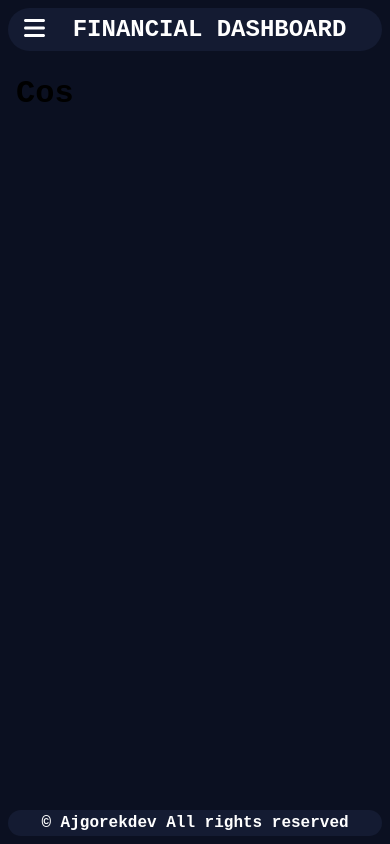
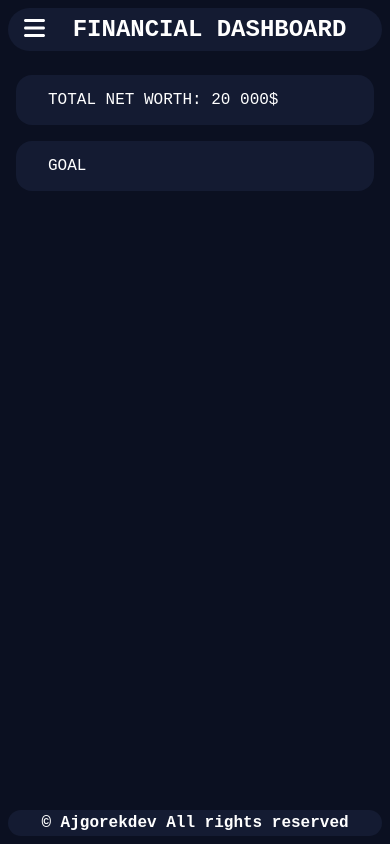
Before and after one commit to Ajgorek04/Financial-Dashboard_NEXTJS, a Next.js app: page / in a window 390 px wide. Built offline with nearby package versions, Linux system fonts and the light colour scheme.

Commit message:
networth and goal page

```diff
--- /dev/null
+++ b/src/app/components/FinancialBox/FinancialBox.jsx
@@ -0,0 +1,5 @@
+import styles from "./FinancialBox.module.css";
+
+export function FinancialBox({ children }) {
+  return <div className={styles.financialBox}>{children}</div>;
+}
--- /dev/null
+++ b/src/app/components/FinancialBox/FinancialBox.module.css
@@ -0,0 +1,6 @@
+.financialBox {
+  background-color: #141b32;
+  padding: 1rem 2rem;
+  border-radius: 1rem;
+  width: 100%;
+}
--- a/src/app/components/MainPage/MainPage.jsx
+++ b/src/app/components/MainPage/MainPage.jsx
@@ -1,9 +1,20 @@
+import { FinancialBox } from "../FinancialBox/FinancialBox";
+import { EXAMPLES } from "@/app/constants/examples";
 import styles from "./MainPage.module.css";
 
 export function MainPage() {
+  const netWorth = EXAMPLES.find((item) => item.listName === "NetWorth")?.value;
+
   return (
     <main className={styles.mainPage}>
-      <h1>Cos</h1>
+      <div className={styles.topHome}>
+        <div className={styles.netWorth}>
+          <FinancialBox>TOTAL NET WORTH: {netWorth} </FinancialBox>
+        </div>
+        <div className={styles.goal}>
+          <FinancialBox>GOAL</FinancialBox>
+        </div>
+      </div>
     </main>
   );
 }
--- a/src/app/components/MainPage/MainPage.module.css
+++ b/src/app/components/MainPage/MainPage.module.css
@@ -1,5 +1,32 @@
 .mainPage {
-  flex: 1;
   height: 100%;
   margin: 1rem;
+  color: #fff;
 }
+
+.topHome {
+  display: flex;
+  gap: 1rem;
+}
+
+.netWorth {
+  width: 25%;
+}
+
+.goal {
+  width: 75%;
+}
+
+@media (max-width: 1200px) {
+  .topHome {
+    flex-wrap: wrap;
+  }
+
+  .netWorth {
+    width: 100%;
+  }
+
+  .goal {
+    width: 100%;
+  }
+}
--- /dev/null
+++ b/src/app/constants/examples.js
@@ -0,0 +1,12 @@
+const EXAMPLES = [
+  {
+    listName: "NetWorth",
+    value: "20 000$",
+  },
+  {
+    listName: "CASH",
+    value: "10 000$",
+  },
+];
+
+export { EXAMPLES };
```
